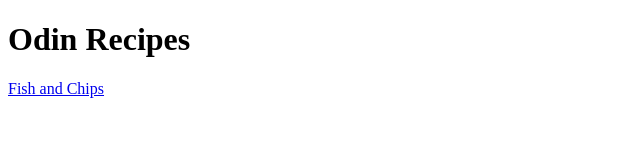
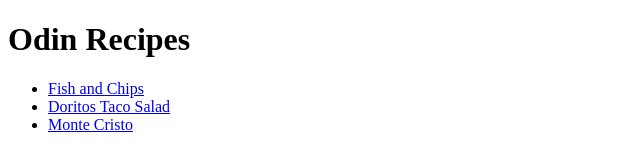
Before and after one commit to SlamamiWork/odin-recipes, a plain HTML site: page index.html in a window 1280 px wide. Shown: the whole page, without its empty margins (0-640 px from the left). Drawn offline with Linux system fonts and the light colour scheme.

Commit message:
Fix mistakes

```diff
--- a/index.html
+++ b/index.html
@@ -6,6 +6,10 @@
     </head>
     <body>
         <h1>Odin Recipes</h1>
-        <a href="recipes/fish-and-chips.html">Fish and Chips</a>
-    </body>
+        <ul>
+            <li><a href="recipes/fish-and-chips.html">Fish and Chips</a></li>
+            <li><a href="recipes/dorito-taco-salad.html">Doritos Taco Salad</a></li>
+            <li><a href="recipes/monte-cristo.html">Monte Cristo</a></li>
+        </ul>
+        </body>
 </html>
```
Also changed, not shown: recipes/fish-and-chips.html (+1 -1 lines).
